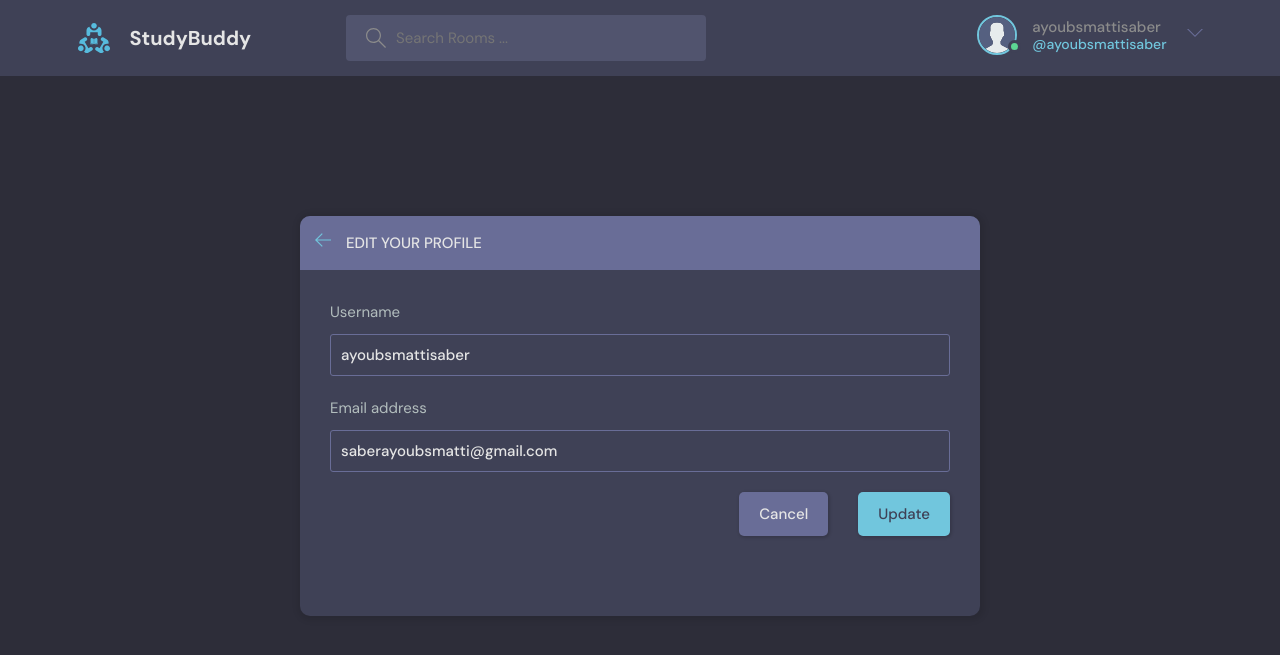
After one commit to ayooubsmatti/studybud, a Django app: page /update-user/ in a window 1280 px wide. The commit adds this page. Shown: the top 655 px of the page. Run offline with Django 4.2, Linux system fonts and the light colour scheme; a user stored in the database is signed in.

Commit message:
edit user profile

```diff
--- a/base/forms.py
+++ b/base/forms.py
@@ -1,6 +1,9 @@
 
+from dataclasses import field
 from django.forms import ModelForm
 from .models import Room
+from django.contrib.auth.models import User
+
 
 
 class RoomForm(ModelForm):
@@ -8,3 +11,8 @@ class RoomForm(ModelForm):
         model = Room
         fields = '__all__'
         exclude = ['host','participants']
+
+class UserForm(ModelForm):
+    class Meta:
+        model = User
+        fields = ['username','email']
--- a/base/templates/base/profile.html
+++ b/base/templates/base/profile.html
@@ -20,7 +20,10 @@
           <div class="profile__info">
             <h3>{{user.username}}</h3>
             <p>@{{user.username}}</p>
-            <a href="edit-user.html" class="btn btn--main btn--pill">Edit Profile</a>
+
+            {% if request.user == user %}
+            <a href="{% url 'update-user' %}" class="btn btn--main btn--pill">Edit Profile</a>
+            {% endif %}
           </div>
 
           <div class="profile__about">
--- /dev/null
+++ b/base/templates/base/update-user.html
@@ -0,0 +1,43 @@
+{% extends 'main.html' %}
+
+
+{% block content %}
+
+<main class="update-account layout">
+    <div class="container">
+        <div class="layout__box">
+            <div class="layout__boxHeader">
+                <div class="layout__boxTitle">
+                    <a href="{% url 'home' %}">
+                        <svg version="1.1" xmlns="http://www.w3.org/2000/svg" width="32" height="32"
+                            viewBox="0 0 32 32">
+                            <title>arrow-left</title>
+                            <path
+                                d="M13.723 2.286l-13.723 13.714 13.719 13.714 1.616-1.611-10.96-10.96h27.625v-2.286h-27.625l10.965-10.965-1.616-1.607z">
+                            </path>
+                        </svg>
+                    </a>
+                    <h3>Edit your profile</h3>
+                </div>
+            </div>
+            <div class="layout__body">
+                <form class="form" method="POST" action="">
+                    {% csrf_token %}
+                    {% for field in form %}
+                    <div class="form__group">
+                        <label for="profile_pic">{{field.label}}</label>
+                        {{field}}
+                    </div>
+                    {% endfor %}
+                    <div class="form__action">
+                        <a class="btn btn--dark" href="index.html">Cancel</a>
+                        <button class="btn btn--main" type="submit">Update</button>
+                    </div>
+                </form>
+            </div>
+        </div>
+    </div>
+  </div>
+</main>
+
+{% endblock  %}
--- a/base/urls.py
+++ b/base/urls.py
@@ -15,4 +15,5 @@ urlpatterns = [
     path('update-room/<str:pk>/', views.updateRoom, name="update-room"),
     path('delete-room/<str:pk>/', views.deleteRoom, name="delete-room"),
     path('delete-message/<str:pk>/', views.deleteMessage, name="delete-message"),
+    path('update-user/', views.updateUser, name="update-user"),
 ]
--- a/base/views.py
+++ b/base/views.py
@@ -8,7 +8,7 @@ from django.contrib import messages
 from django.contrib.auth.models import User
 from django.contrib.auth import authenticate,login,logout
 from django.contrib.auth.forms import UserCreationForm
-from .forms import RoomForm
+from .forms import RoomForm,UserForm
 
 
 def LoginPage(request):
@@ -167,3 +167,15 @@ def deleteMessage(request,pk):
         message.delete()
         return redirect('home')
     return render(request, 'base/delete.html',{'obj':message})
+
+
+@login_required(login_url='login')
+def updateUser(request):
+    user = request.user
+    form = UserForm(instance=user)
+    if request.method == 'POST':
+        form = UserForm(request.POST,instance=user)
+        if form.is_valid():
+            form.save()
+            return redirect('user-profile', pk=user.id)
+    return render(request, 'base/update-user.html',{'form':form})
--- a/templates/navbar.html
+++ b/templates/navbar.html
@@ -21,7 +21,7 @@
             <!-- Logged In -->
         {% if request.user.is_authenticated %}
         <div class="header__user">
-            <a href="#">
+            <a href="{% url 'update-user' %}">
               <div class="avatar avatar--medium active">
                 <img src="{% static 'images/avatar.svg' %}" />
               </div>
@@ -46,7 +46,7 @@
 
 
             <div class="dropdown-menu">
-              <a href="settings.html" class="dropdown-link"
+              <a href="{% url 'update-user' %}" class="dropdown-link"
                 ><svg version="1.1" xmlns="http://www.w3.org/2000/svg" width="32" height="32" viewBox="0 0 32 32">
                   <title>tools</title>
                   <path
```
Also changed, not shown: db.sqlite3.
